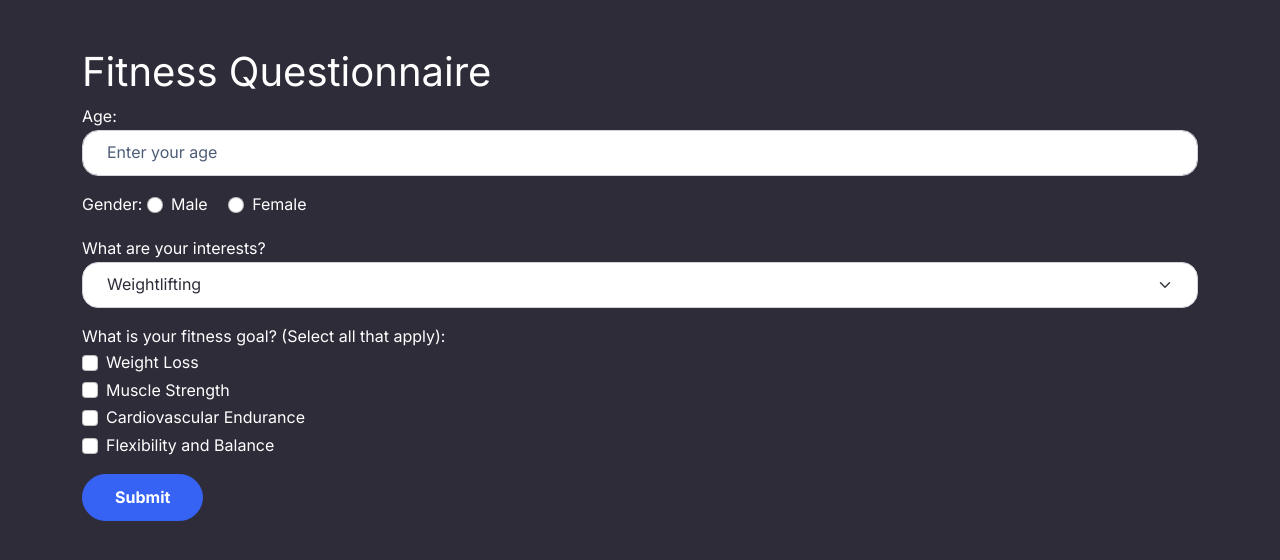
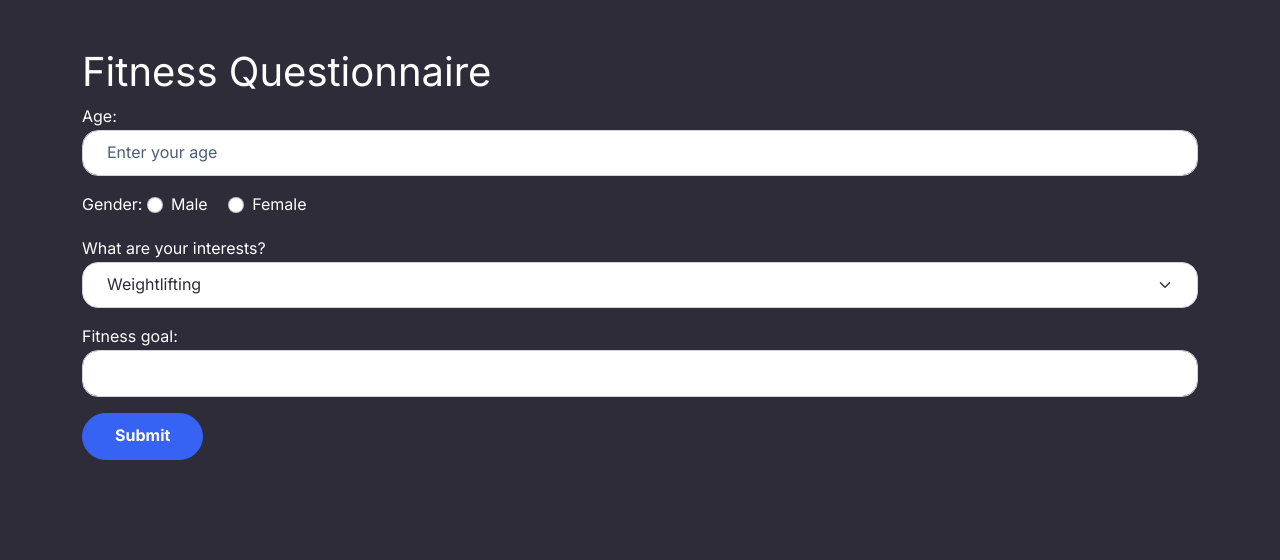
Before and after one commit to avinash-syl/fitness_coach, a Django app: page /questionnaire/ in a window 1280 px wide. Shown: the top 560 px of the page. Run offline with Django 4.2, Linux system fonts and the light colour scheme; the visitor is signed in with stand-in values (Sample User, id 1); some libraries are stand-ins or nearby versions.

Commit message:
fitness goal update to input by user

```diff
--- a/fit_coach/forms.py
+++ b/fit_coach/forms.py
@@ -43,4 +43,4 @@ class QuestionnaireForm(forms.Form):
     age = forms.IntegerField(label='Age', widget=forms.NumberInput(attrs={'class': 'form-control', 'placeholder': 'Enter your age'}))
     gender = forms.ChoiceField(choices=gender, widget=forms.RadioSelect(attrs={'class': 'form-check-input'}), label='Gender')
     interest = forms.ChoiceField(choices=interest_choices, widget=forms.Select(attrs={'class': 'form-select'}), label='What are your interests?')
-    fitness_goal = forms.MultipleChoiceField(choices=fitness_goal, widget=forms.CheckboxSelectMultiple(attrs={'class': 'form-check-input'}), label='What is your fitness goal? (Select all that apply)')
+    # fitness_goal = forms.MultipleChoiceField(choices=fitness_goal, widget=forms.CheckboxSelectMultiple(attrs={'class': 'form-check-input'}), label='What is your fitness goal? (Select all that apply)')
--- a/fit_coach/templates/questionnaire.html
+++ b/fit_coach/templates/questionnaire.html
@@ -8,7 +8,7 @@
 <body>
 <div class="container">
     <h1 class="mt-5">Fitness Questionnaire</h1>
-    <form method="post">
+    <form method="post" action="{% url 'questionnaire' %}">
         {% csrf_token %}
         <div class="mb-3">
             {{ form.age.label_tag }}
@@ -28,13 +28,8 @@
             {{ form.interest }}
         </div>
         <div class="mb-3">
-            {{ form.fitness_goal.label_tag }}
-            {% for choice in form.fitness_goal %}
-                <div class="form-check">
-                    {{ choice.tag }}
-                    {{ choice.choice_label }}
-                </div>
-            {% endfor %}
+            <label for="fitness_goal">Fitness goal:</label>
+            <input type="text" class="form-control" id="fitness_goal" name="fitness_goal" required>
         </div>
         <button type="submit" class="btn btn-primary">Submit</button>
     </form>
```
